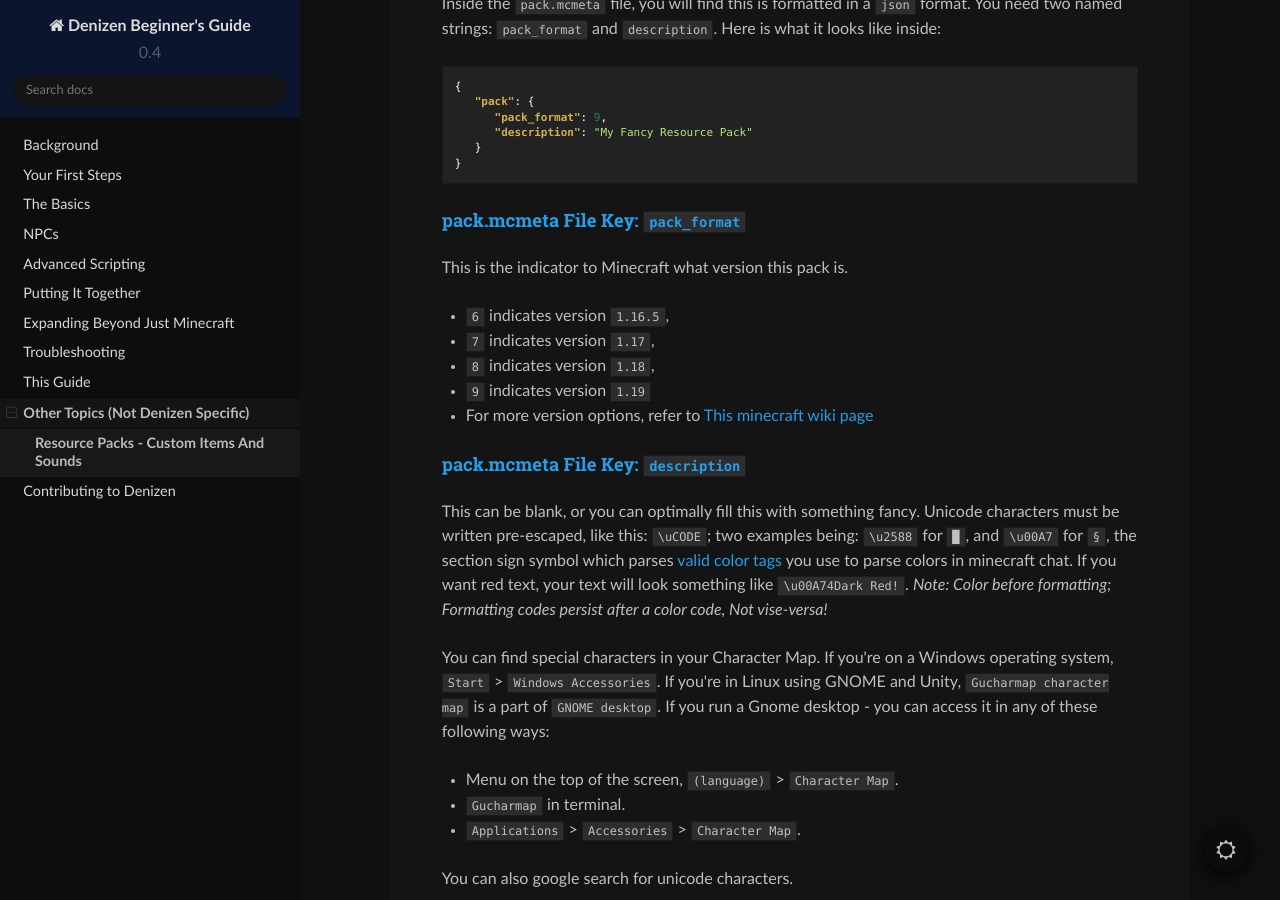
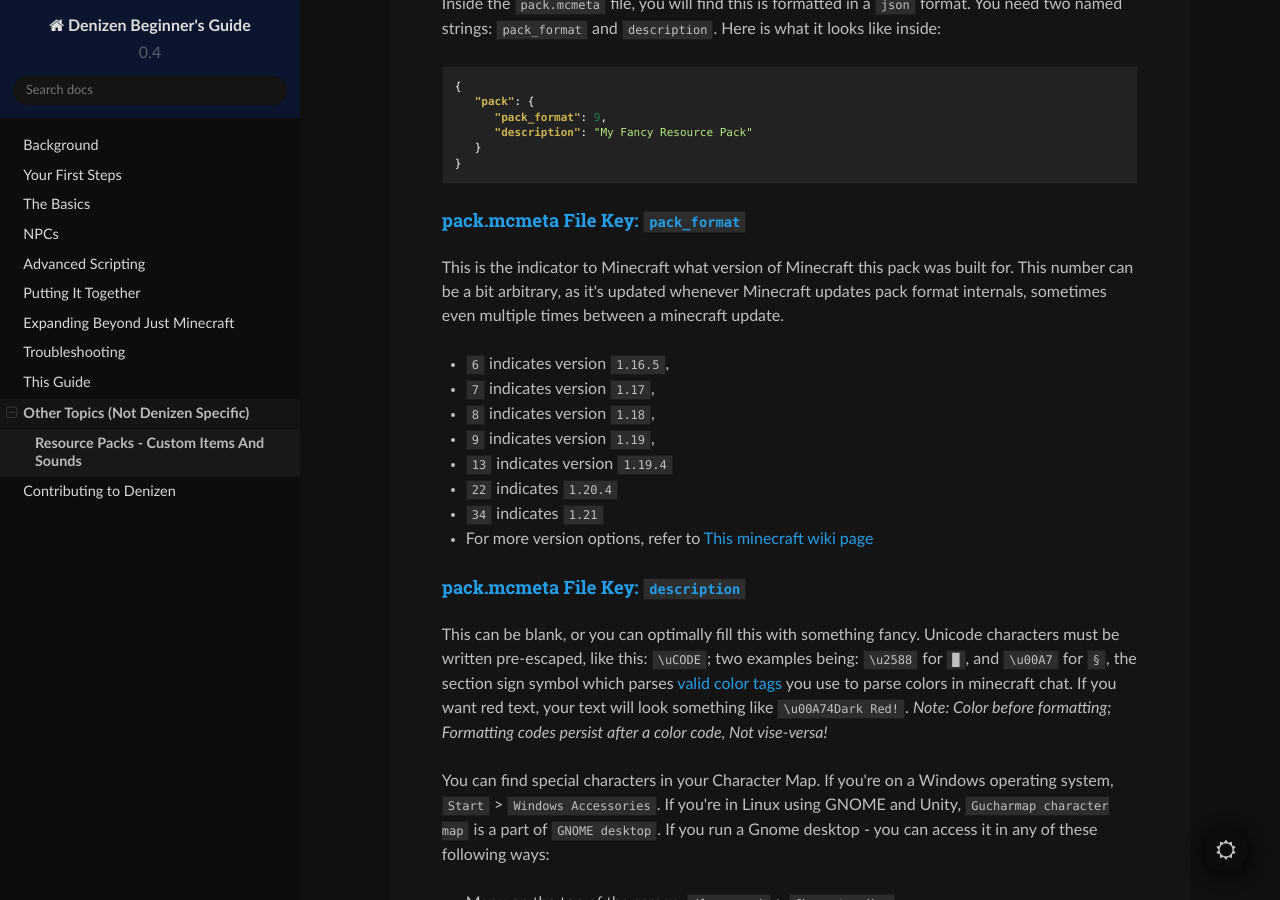
Before and after one commit to DenizenScript/Denizen-Beginners-Guide, a Sphinx documentation site: the page built from source/guides/non-denizen/resource-packs.md, in a window 1280 px wide and 900 px high, scrolled down 1428 px. Built offline with Sphinx 7.4.7 and the Read the Docs theme 2.0.0, drawn with Linux system fonts in a browser that asks for light colours; some of the changed text lies outside the part shown.

Commit message:
update version references all over
also the buildtools cmd

```diff
--- a/source/guides/non-denizen/resource-packs.md
+++ b/source/guides/non-denizen/resource-packs.md
@@ -38,11 +38,14 @@ Here is what it looks like inside:
 
 ##### pack.mcmeta File Key: `pack_format`
 
-This is the indicator to Minecraft what version this pack is.
+This is the indicator to Minecraft what version of Minecraft this pack was built for. This number can be a bit arbitrary, as it's updated whenever Minecraft updates pack format internals, sometimes even multiple times between a minecraft update.
 - `6` indicates version `1.16.5`,
 - `7` indicates version `1.17`,
 - `8` indicates version `1.18`,
-- `9` indicates version `1.19`
+- `9` indicates version `1.19`,
+- `13` indicates version `1.19.4`
+- `22` indicates `1.20.4`
+- `34` indicates `1.21`
 - For more version options, refer to [This minecraft wiki page](https://minecraft.fandom.com/wiki/Tutorials/Creating_a_resource_pack#Formatting_pack.mcmeta)
 
 ##### pack.mcmeta File Key: `description`
@@ -91,7 +94,7 @@ Directory: `.minecraft/resourcepacks/MyResourcePack/assets/minecraft/sounds/`.
 The sound format Minecraft uses is `.ogg`.
 Free converting tools can be found online, one recommended option being [Audio-Online-Convert.com.](https://audio.online-convert.com/convert-to-ogg).
 For organization's sake, if you're adding new sounds, it is recommended that you place them in a folder named `Custom`. Minecraft's default resource organizes it's sounds by [category](https://hub.spigotmc.org/javadocs/bukkit/org/bukkit/SoundCategory.html).
-You can find Minecraft's default resource sound index here: `.minecraft/assets/indexes/1.18.json`; where `1.18` is the Minecraft version to use.
+You can find Minecraft's default resource sound index here: `.minecraft/assets/indexes/1.21.json`; where `1.21` is the Minecraft version to use.
 All of your sound files <span class="parens">('.ogg' files)</span> should be saved in this directory.
 
 #### Example File: `sounds.json`
```
Also changed, not shown: source/guides/background/download-denizen.md (+3 -1 lines), source/guides/contributing/building.md (+1 -1 lines), source/guides/first-steps/local-test-server.md (+1 -1 lines).
